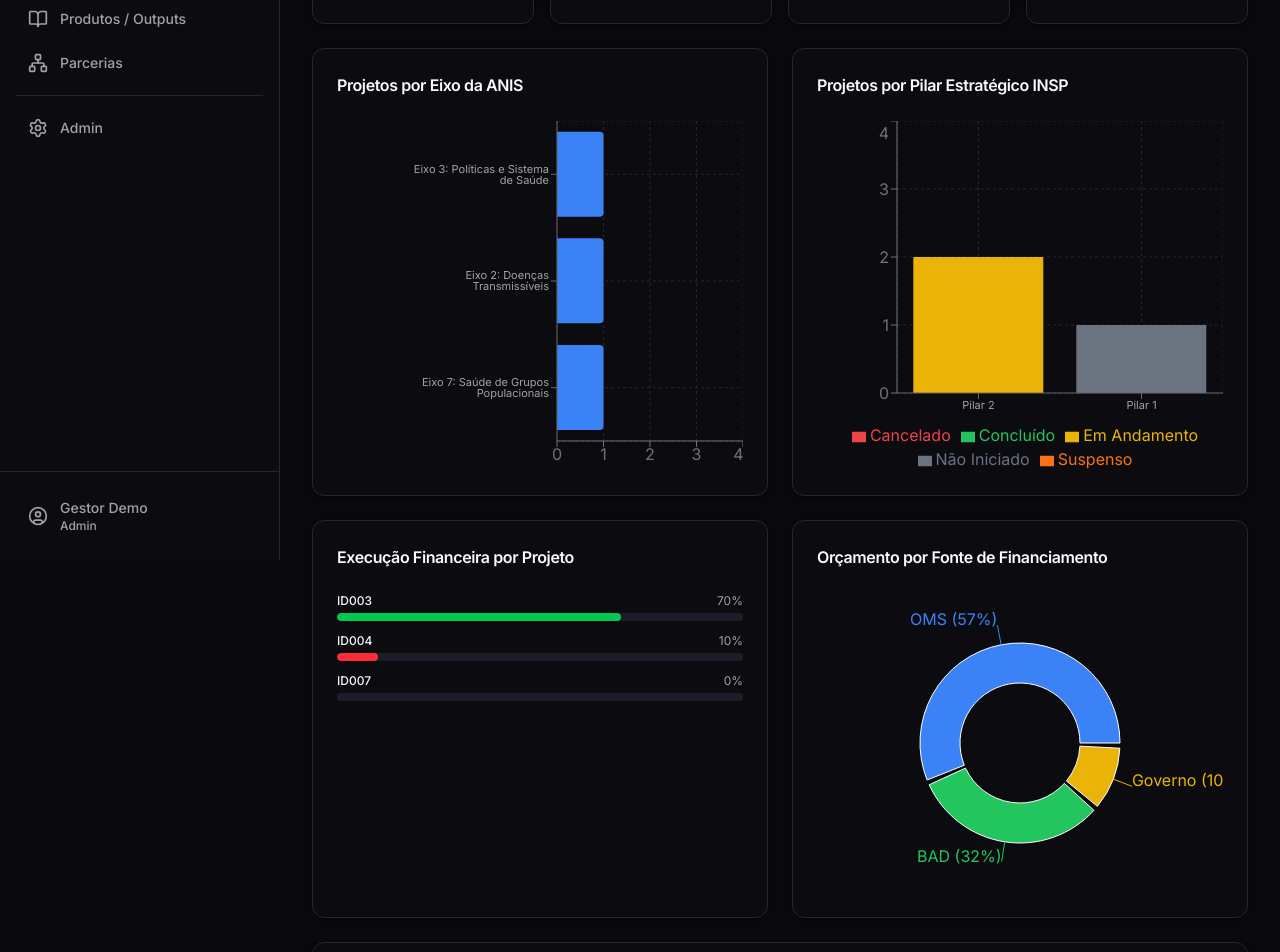
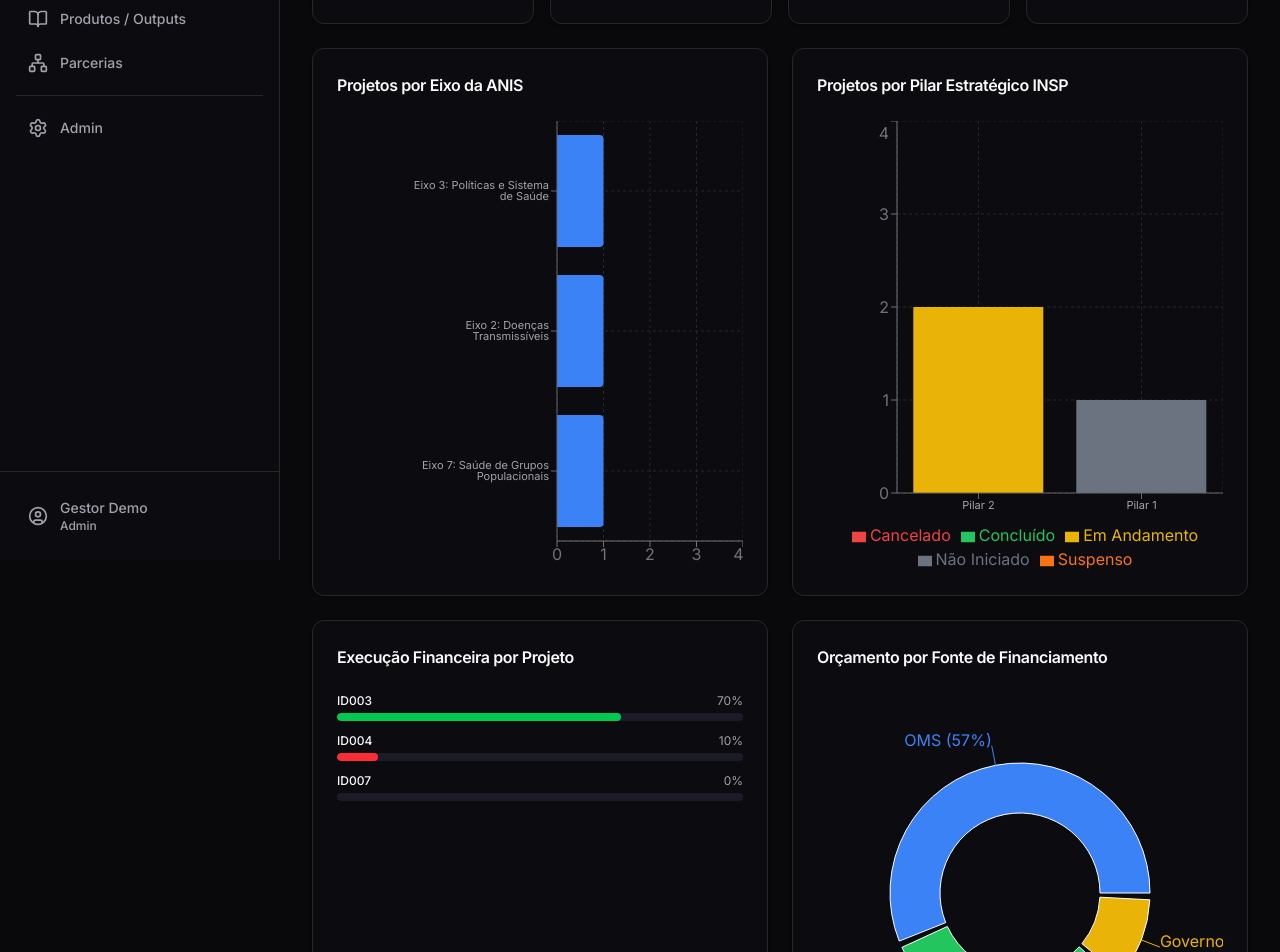
Before and after one commit to Geremiass/isnp, a React (Vite) app: page /dashboard in a window 1280 px wide. Shown: the part 240-1192 px from the top of the page. Built offline with nearby package versions, Linux system fonts and the light colour scheme.

Commit message:
fix: increase dashboard chart sizes for better readability
Increase bar charts from 350px to 450px and pie chart from 300px
to 400px with larger radii for better visual impact.

https://claude.ai/code/session_01Dn6NgzRDQW1pq3itozytAY

```diff
--- a/src/pages/Dashboard.tsx
+++ b/src/pages/Dashboard.tsx
@@ -171,7 +171,7 @@ export default function Dashboard() {
                 <CardTitle className="text-base">Projetos por Eixo da ANIS</CardTitle>
               </CardHeader>
               <CardContent>
-                <ResponsiveContainer width="100%" height={350}>
+                <ResponsiveContainer width="100%" height={450}>
                   <BarChart data={projetosPorEixo} layout="vertical" margin={{ left: 20 }}>
                     <CartesianGrid strokeDasharray="3 3" stroke="#27272a" />
                     <XAxis type="number" allowDecimals={false} stroke="#71717a" />
@@ -188,7 +188,7 @@ export default function Dashboard() {
                 <CardTitle className="text-base">Projetos por Pilar Estratégico INSP</CardTitle>
               </CardHeader>
               <CardContent>
-                <ResponsiveContainer width="100%" height={350}>
+                <ResponsiveContainer width="100%" height={450}>
                   <BarChart data={projetosPorPilar} margin={{ left: 20 }}>
                     <CartesianGrid strokeDasharray="3 3" stroke="#27272a" />
                     <XAxis dataKey="pilar" tick={{ fill: '#a1a1aa', fontSize: 11 }} interval={0} tickFormatter={(v: string) => v.split(':')[0]} />
@@ -241,14 +241,14 @@ export default function Dashboard() {
                 <CardTitle className="text-base">Orçamento por Fonte de Financiamento</CardTitle>
               </CardHeader>
               <CardContent>
-                <ResponsiveContainer width="100%" height={300}>
+                <ResponsiveContainer width="100%" height={400}>
                   <PieChart>
                     <Pie
                       data={orcamentoPorFonte}
                       cx="50%"
                       cy="50%"
-                      innerRadius={60}
-                      outerRadius={100}
+                      innerRadius={80}
+                      outerRadius={130}
                       paddingAngle={3}
                       dataKey="value"
                       label={({ name, percent }: { name?: string; percent?: number }) => `${name ?? ''} (${((percent ?? 0) * 100).toFixed(0)}%)`}
```
